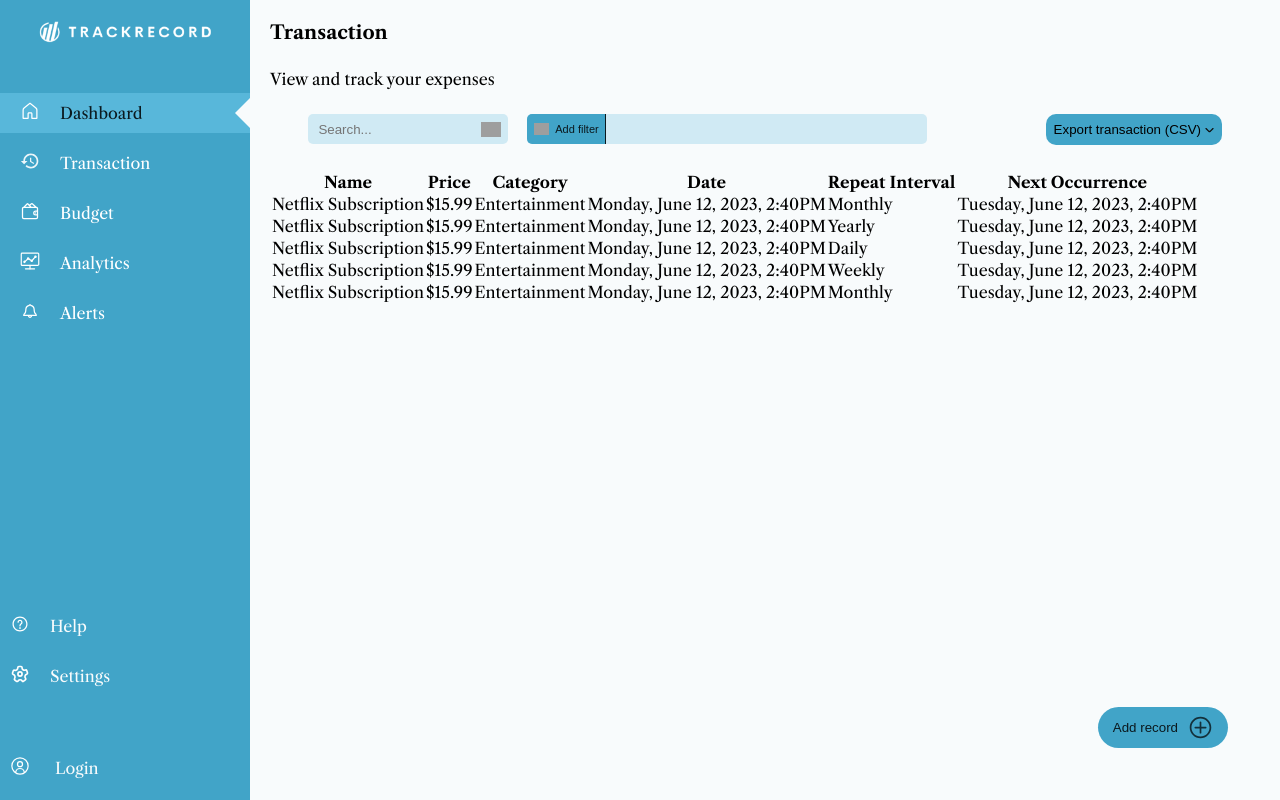
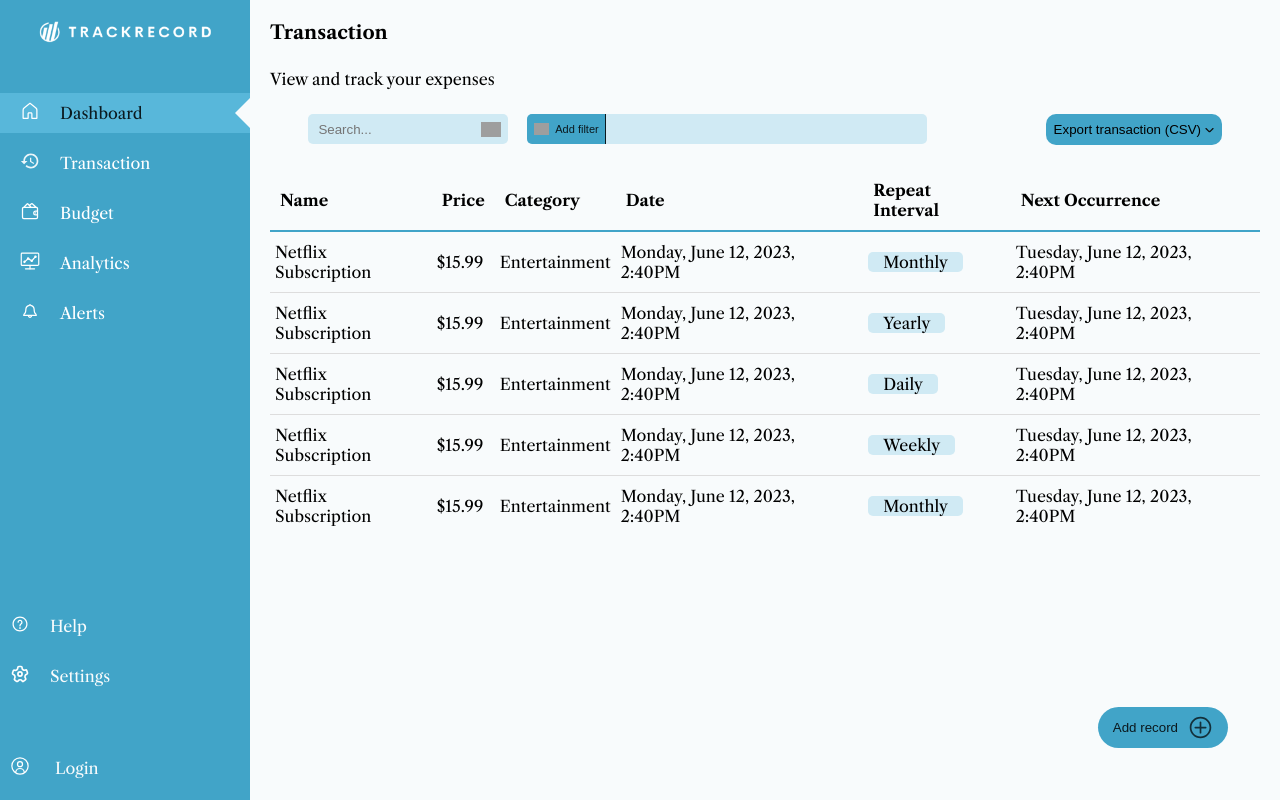
Before and after one commit to Etan31/Trackrecords-101, a React (Create React App) app in the folder v2-trackrecord/: page /transaction in a window 1280 px wide. Built offline with nearby package versions, Linux system fonts and the light colour scheme; grey boxes are pictures that could not be loaded.

Commit message:
Feat: highlight categoray tag

```diff
--- a/v2-trackrecord/src/css/Transaction.css
+++ b/v2-trackrecord/src/css/Transaction.css
@@ -100,3 +100,30 @@
 select#export-transaction {
    cursor: pointer;
 }
+
+.category-tag {
+   border:2px solid var(--accent-80);
+   background-color: var(--accent-25);
+   border-radius: 5px;
+   padding-inline: 15px;
+   text-align: center;
+   width: fit-content;
+}
+
+table {
+   width: 100%;
+   border-collapse: collapse;
+   border-spacing: 10px 5px;
+ }
+thead {
+   border-bottom: 2px solid var(--main-prim);
+}
+thead th {
+   padding: 10px;
+   text-align: left;
+}
+
+tbody td {
+   padding: 10px 5px;
+   border-top: 1px solid #ddd; /* Optional: Add a border between rows */
+}
```
